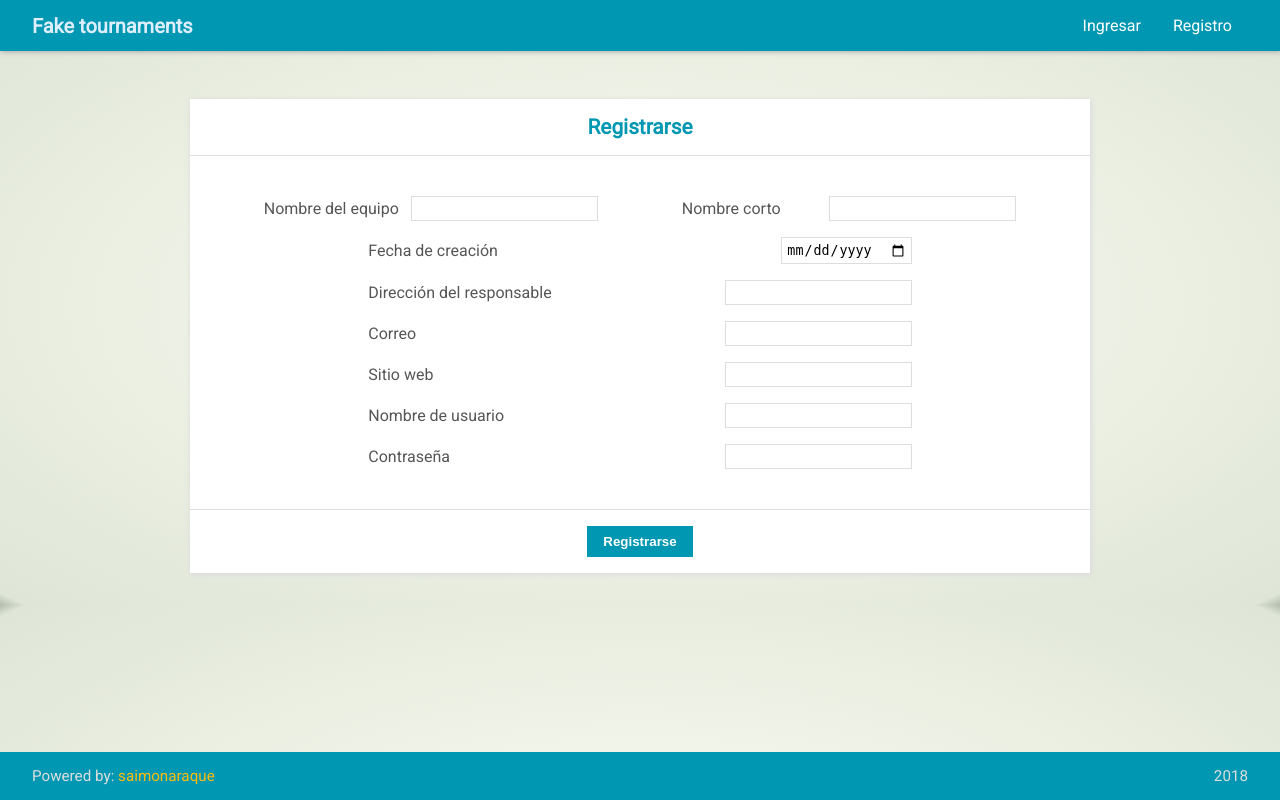
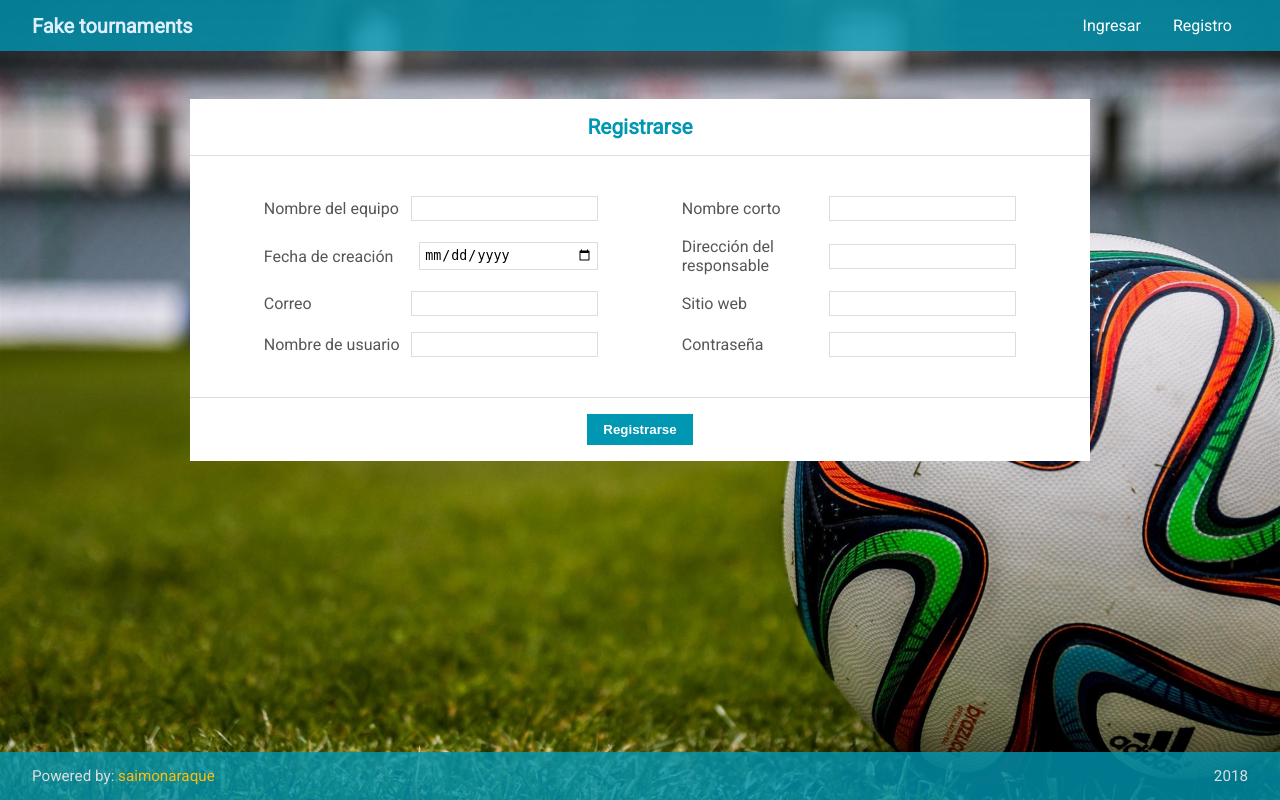
Before and after one commit to Programacion2UNET/proyecto-2-fake-io, a PHP site: page /views/pages/register.view.php in a window 1280 px wide. Run offline with PHP 8.4, Linux system fonts and the light colour scheme; some libraries are stand-ins or nearby versions.

Commit message:
Arreglados estilos

```diff
--- a/config/app.php
+++ b/config/app.php
@@ -12,6 +12,7 @@ require_once '../app/Libraries/View.php';
 
 require_once '../app/Models/Database.php';
 require_once '../app/Models/LoginModel.php';
+require_once '../app/Models/RegisterModel.php';
 
 require_once '../app/Controllers/PageController.php';
 require_once '../app/Controllers/RegisterController.php';
--- a/public/css/styles.css
+++ b/public/css/styles.css
@@ -12,6 +12,9 @@ background: -moz-radial-gradient(center, ellipse cover, rgba(252,255,244,1) 0%,
 background: -webkit-radial-gradient(center, ellipse cover, rgba(252,255,244,1) 0%,rgba(223,229,215,1) 98%,rgba(179,190,173,1) 100%); /* Chrome10-25,Safari5.1-6 */
 background: radial-gradient(ellipse at center, rgba(252,255,244,1) 0%,rgba(223,229,215,1) 98%,rgba(179,190,173,1) 100%); /* W3C, IE10+, FF16+, Chrome26+, Opera12+, Safari7+ */
 filter: progid:DXImageTransform.Microsoft.gradient( startColorstr='#fcfff4', endColorstr='#b3bead',GradientType=1 ); /* IE6-9 fallback on horizontal gradient */
+
+    background: url("/img/background.jpeg");
+    background-size: cover;
 }
 
 ul {
@@ -33,8 +36,7 @@ h1, h2, h3, h4, h5, h6 {
 }
 
 .header {
-    background: #0097B2;
-    box-shadow: 1px 1px 5px 0 #AAA;
+    background: rgba(0, 151, 178, .8);
 }
 
 .header_nav {
@@ -89,7 +91,6 @@ h1, h2, h3, h4, h5, h6 {
 
 .page_form {
     background: #FFF;
-    box-shadow: 1px 1px 5px 1px #DDD;
 }
 
 .form_header {
@@ -173,6 +174,11 @@ h1, h2, h3, h4, h5, h6 {
     width: 40%;
 }
 
+input[type="date"]{
+    width: 179px;
+    margin: 0;
+}
+
 
 /*-----------------------------------------------------------------------------------*/
 
@@ -180,7 +186,7 @@ h1, h2, h3, h4, h5, h6 {
     position: fixed;
     bottom: 0;
     left: 0;
-    background: #0097B2;
+    background: rgba(0, 151, 178, .8);
     width: 100%;
     color: #DDD;
     font-size: .95em;
--- a/views/pages/register.view.php
+++ b/views/pages/register.view.php
@@ -4,11 +4,12 @@
 <section class="container">
     <div class="page_container">
         <div class="register_form">
-            <form action="/ingreso/enviar" method="POST" class="page_form">
+            <form action="/registro/enviar" method="POST" class="page_form">
                 <div class="form_header">
                     <h2 class="form_title">Registrarse</h2>
                 </div>
                 <div class="form_body">
+
                     <div class="form_row">
                         <div class="form_item">
                             <label for="name"> Nombre del equipo </label>
@@ -20,6 +21,7 @@
                         </div>
                     </div>
 
+                    <div class="form_row">
                         <div class="form_item">
                             <label for="date"> Fecha de creación </label>
                             <input id="date" name="date" type="date" required>
@@ -28,6 +30,9 @@
                             <label for="address"> Dirección del responsable </label>
                             <input id="address" name="address" type="text" >
                         </div>
+                    </div>
+
+                    <div class="form_row">
                         <div class="form_item">
                             <label for="email"> Correo </label>
                             <input id="email" name="email" type="email" required>
@@ -36,6 +41,9 @@
                             <label for="website"> Sitio web </label>
                             <input id="website" name="website" type="text" >
                         </div>
+                    </div>
+
+                    <div class="form_row">
                         <div class="form_item">
                             <label for="username"> Nombre de usuario </label>
                             <input id="username" name="username" type="name" required>
@@ -44,6 +52,8 @@
                             <label for="password"> Contraseña </label>
                             <input id="password" name="password" type="password" placeholder="" required>
                         </div>
+                    </div>
+
                 </div>
                 <div class="form_footer">
                     <input class="button button_primary" type="submit" value="Registrarse">
--- a/views/partials/head.view.php
+++ b/views/partials/head.view.php
@@ -5,6 +5,6 @@
     <meta name="viewport" content="width=device-width, user-scalable=no, initial-scale=1.0, minimun-scale=1.0"/>
     <link href="https://fonts.googleapis.com/css?family=Roboto" rel="stylesheet">
     <link rel="stylesheet" href="<?= PUBLIC_PATH ?>/css/styles.css"/>
-    <title> Torneos chafas </title>
+    <title> Fake tournaments </title>
 </head>
 <body>
```
Also changed, not shown: app/Controllers/RegisterController.php (+11 -3 lines), app/Models/RegisterModel.php (added, +41 -0 lines), public/img/background.jpeg (added). Lines whose indentation alone changed are shown as unchanged.
